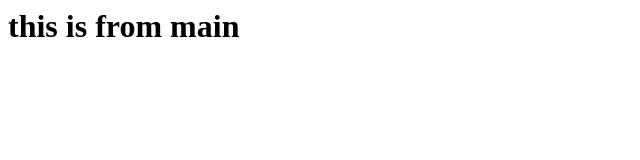
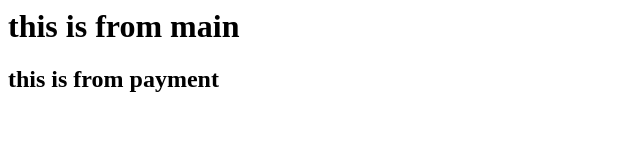
Before and after one commit to asifvv7086-svg/git-new, a plain HTML site: page index.html in a window 1280 px wide. Shown: the whole page, without its empty margins (0-640 px from the left). Drawn offline with Linux system fonts and the light colour scheme.

Commit message:
index in payment was edited

```diff
--- a/index.html
+++ b/index.html
@@ -4,6 +4,7 @@
 	</head>
 	<body>
 		<h1>this is from main</h1>
+		<h2>this is from payment</h2>
 	</body>
 
 </html>
```
